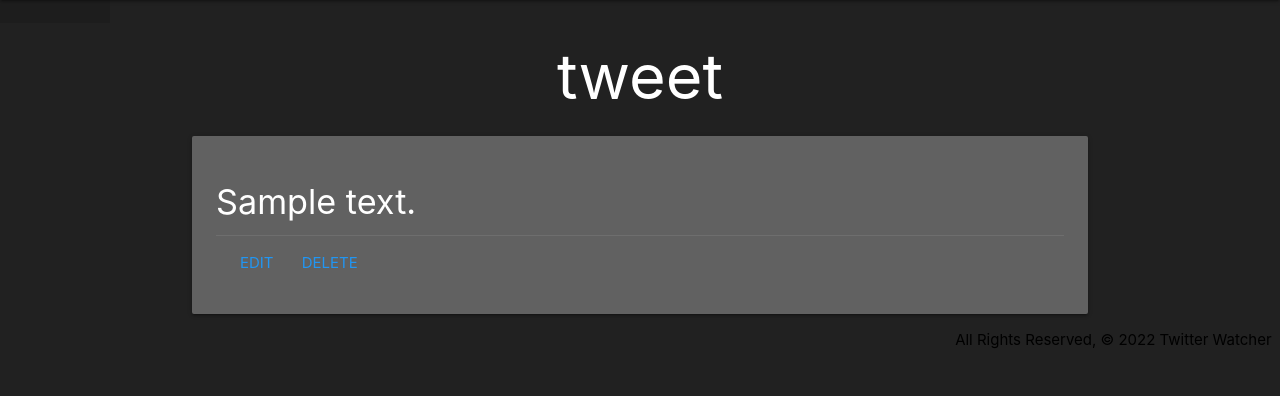
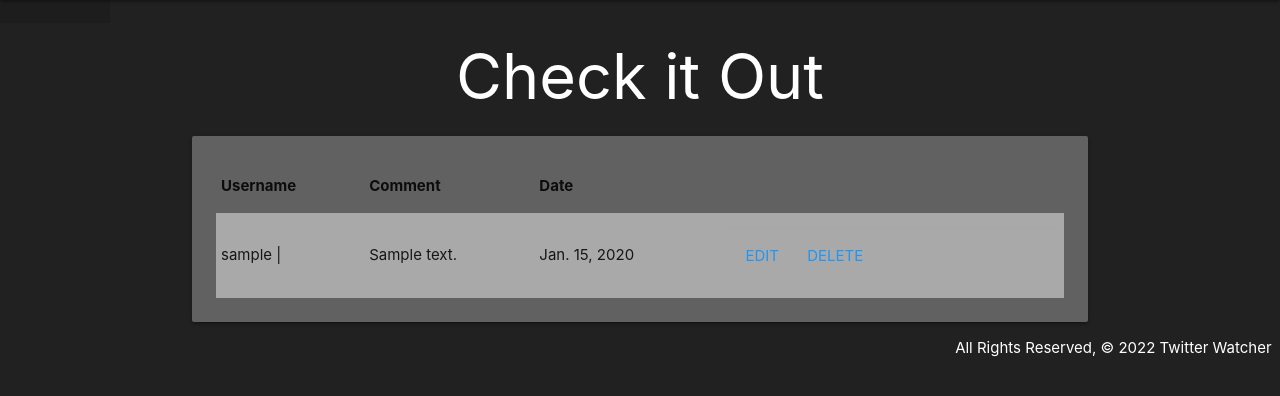
Before and after one commit to BRAKEL3SS/twitter-watcher-project3, a Django app: template main_app/templates/tweet.html in a window 1280 px wide. Shown: the part 64-460 px from the top of the page. Run offline with Django 4.2, Linux system fonts and the light colour scheme; tables that the repository leaves empty hold one stand-in row (values such as "Sample post"); the template is opened without the code that fills it: values that come from a table or form of the project are taken from there, most other values are stand-ins (such as "Sample title", 1, 10 or a date in 2020).

Commit message:
Update styling, headings

```diff
--- a/main_app/templates/base.html
+++ b/main_app/templates/base.html
@@ -45,7 +45,7 @@
         {% endblock %}
     </main>
   	<footer class="page-footer black">
-       <div class="right black-text">All Rights Reserved, &copy; 2022 Twitter Watcher &nbsp;</div>
+       <div class="right white-text">All Rights Reserved, &copy; 2022 Twitter Watcher &nbsp;</div>
     </footer>
 </body>
 </html>
--- a/main_app/templates/feed.html
+++ b/main_app/templates/feed.html
@@ -1,7 +1,7 @@
 {% extends 'base.html' %}
 {% block content %}
 
-<h1 class="white-text center-align">This is the feed</h1>
+<h1 class="white-text center-align">See what's trending worldwide</h1>
 {% for trend in trends %}
 <div class="card grey darken-2 center-align">
     <div class="card-content">
--- a/main_app/templates/trend.html
+++ b/main_app/templates/trend.html
@@ -6,10 +6,10 @@
 <div class="card grey darken-2 center-align">
     <div class="card-content white-text">
         <h4>{{ tweet.text }}</h4>
-        <!-- <a href="feed/<str:trend>/<int:tweet_id>">Details</a> -->
         <a href="{% url 'tweet' trend tweet.id %}">Details</a>
     </div>
 </div>
+<div class="divider"></div>
 
 {% endfor %}
 {% endblock %}
--- a/main_app/templates/tweet.html
+++ b/main_app/templates/tweet.html
@@ -1,11 +1,10 @@
 {% extends 'base.html' %}
 {% block content %}
 
-<h1 class="white-text center-align">tweet</h1>
+<h1 class="white-text center-align">Check it Out</h1>
 {% for tweet in tweets.data %}
 <div class="card grey darken-2 center-align">
     <div class="card-content white-text center-align">
-        <h4>{{ tweet.id }}</h4>
         <h4>{{ tweet.text }}</h4>
         <div class="col s6">
             <form action="{% url 'add_comment' trend tweet.id %}" method="POST">
@@ -18,17 +17,32 @@
 </div>
 <div class="divider"></div>
 {% endfor %}
+{% if comments.count %}
 <div class="card grey darken-2">
   <div class="card-content">
-    {% for comment in comments %}
-    <h4 class="white-text">{{ comment }}</h4>
-    <div class="card-action">
-      <a class="blue-text" href="{% url 'update_comment' trend tweet_id comment.id %}">Edit</a>
-      <a class="blue-text" href="{% url 'delete_comment' trend tweet_id comment.id %}">Delete</a>
-    </div>
-    {% endfor %}
+    <table class="striped responsive-table ">
+      <thead>
+        <tr><th>Username</th><th>Comment</th><th>Date</th></tr>
+      </thead>
+      <tbody>
+        {% for comment in comments %}
+          <tr>
+            <td>{{ comment.user }} | </td>
+            <td style=" max-width : 300px; word-wrap: break-word">{{ comment.text }}</td>
+            <td>{{ comment.date }}</td>
+            <td><div class="card-action">
+              <a class="blue-text" href="{% url 'update_comment' trend tweet_id comment.id %}">Edit</a>
+              <a class="blue-text" href="{% url 'delete_comment' trend tweet_id comment.id %}">Delete</a>
+             </div>
+            </td>
+          </tr>
+          {% endfor %}
+      </tbody>
+    </table>
+
   </div>
 </div>
+{% endif %}
 <script>
 
   const dateEl = document.getElementById('id_date');
```
